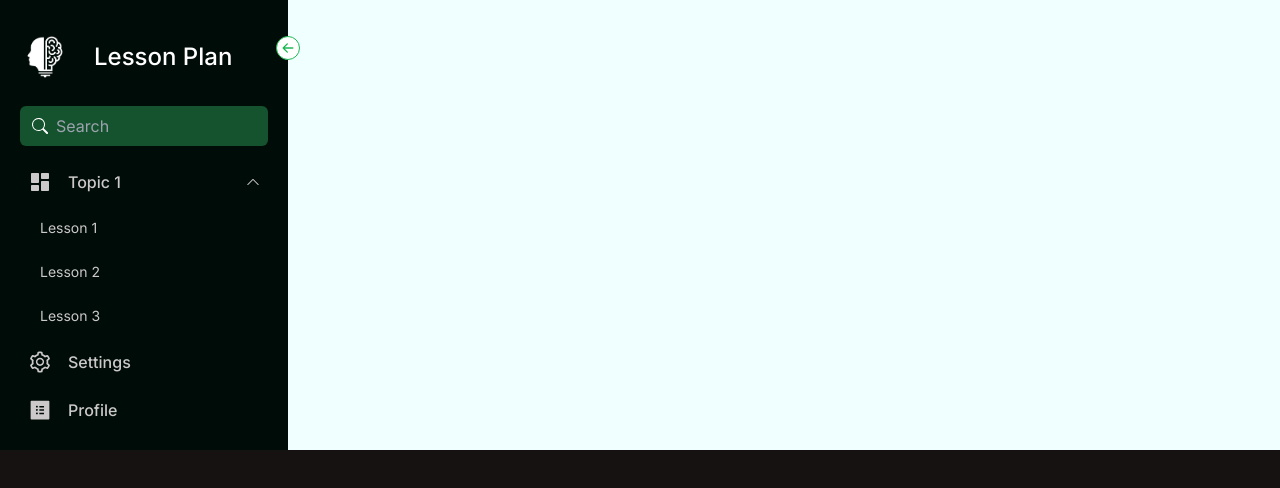
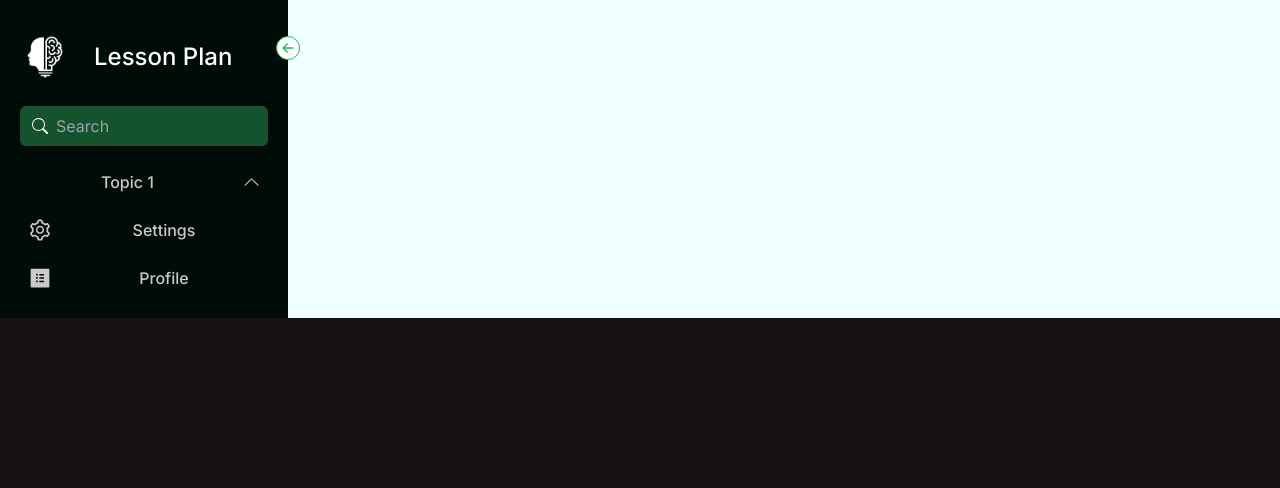
Before and after one commit to DeltaTheM2/instructr-app, a Next.js app: page /courseDashboard in a window 1280 px wide. Shown: the top 488 px of the page. Built offline with nearby package versions, Linux system fonts and the light colour scheme.

Commit message:
newLessonForm.tsx updated!

```diff
--- a/package.json
+++ b/package.json
@@ -10,6 +10,7 @@
   },
   "dependencies": {
     "axios": "^1.6.8",
+    "framer-motion": "^11.0.24",
     "next": "14.1.3",
     "openai": "^4.29.2",
     "react": "^18",
--- a/src/app/components/Layout/Sidebar/Sidebar.tsx
+++ b/src/app/components/Layout/Sidebar/Sidebar.tsx
@@ -55,54 +55,34 @@ const Sidebar: React.FC<SidebarProps> = ({ menus }) => {
             </div>
             <ul className="pt-2">
                 {menus.map((menu, index) => (
-                    <React.Fragment key={index}>
-                        <li className={`text-grey-300 text-sm flex items-center gap-x-4 cursor-pointer p-2 hover:bg-primary hover:text-secondary-content rounded-md mt-2`}>
-                            {/* Conditionally render a Link only if menu.path is defined */}
+                    <li key={index} className="text-grey-300 text-sm flex items-center gap-x-4 cursor-pointer p-2 hover:bg-primary hover:text-secondary-content rounded-md mt-2">
                         {menu.path ? (
-                                <Link href={menu.path}>
-                                    <span className="flex items-center gap-x-4 w-full">
-                                        <span className="text-2xl">{menu.icon || <RiDashboardFill/>}</span>
-                                        <span
-                                            className={`text-base font-medium flex-1 duration-200 ${!open && 'hidden'}`}>
+                            <Link href={menu.path} className="flex items-center gap-x-4 w-full">
+                                {menu.icon && <span className="text-2xl">{menu.icon}</span>}
+                                <span className={`text-base font-medium flex-1 duration-200 ${!open && 'hidden'}`}>
                     {menu.title}
-                                        </span>
-                                        {menu.subMenu && open &&
-                                            <BsChevronDown className={`${subMenuOpen && 'rotate-180'}`}
-                                                           onClick={(e) => {
-                                                               e.stopPropagation();
-                                                               setSubMenuOpen(!subMenuOpen)
-                                                           }}/>}
                 </span>
                             </Link>
                         ) : (
-                                <span className="flex items-center gap-x-4 w-full">
-                                    <span className="text-2xl">{menu.icon || <RiDashboardFill/>}</span>
+                            <button onClick={menu.action} className="flex items-center gap-x-4 w-full">
+                                {menu.icon && <span className="text-2xl">{menu.icon}</span>}
                                 <span className={`text-base font-medium flex-1 duration-200 ${!open && 'hidden'}`}>
                     {menu.title}
                 </span>
+                            </button>
+                        )}
                         {menu.subMenu && open &&
-                                        <BsChevronDown className={`${subMenuOpen && 'rotate-180'}`} onClick={(e) => {
+                            <BsChevronDown
+                                className={`text-xl cursor-pointer ${subMenuOpen && 'rotate-180'}`}
+                                onClick={(e) => {
                                     e.stopPropagation();
-                                            setSubMenuOpen(!subMenuOpen)
-                                        }}/>}
-                                </span>
-                            )}
-                        </li>
-                        {menu.subMenu && subMenuOpen && open && (
-                            <ul>
-                                {menu.subMenuItems?.map((submenuItem, submenuIndex) => (
-                                    <li key={submenuIndex}
-                                        className="text-grey-300 text-sm flex items-center gap-x-4 cursor-pointer p-2 px-5 hover:bg-primary hover:text-secondary-content rounded-md mt-2">
-                                        {/* Always use Link for subMenuItems as they are expected to have a path */}
-                                        <Link href={submenuItem.path}>
-                                            <span>{submenuItem.title}</span>
-                                        </Link>
+                                    setSubMenuOpen(!subMenuOpen);
+                                }}
+                            />
+                        }
                     </li>
                 ))}
-                            </ul>
-                        )}
-                    </React.Fragment>
-                ))}
+
             </ul>
         </div>
     );
--- a/src/app/components/newLessonForm/newLessonForm.tsx
+++ b/src/app/components/newLessonForm/newLessonForm.tsx
@@ -1,9 +1,9 @@
 const NewLessonForm = ({ isOpen, onClose }: { isOpen: boolean; onClose: () => void }) => {
-    if (!isOpen) return null;
-
     return (
-        <div className="fixed inset-0 bg-black bg-opacity-50 flex justify-center items-end">
-            <div className="w-full md:w-2/3 lg:w-1/2 bg-white rounded-t-3xl p-6 overflow-auto" style={{ maxHeight: "70%" }}>
+        <div className={`fixed inset-0 ${isOpen ? 'opacity-100' : 'opacity-0 pointer-events-none'} transition-opacity duration-500`} style={{ zIndex: 40 }}>
+            <div className="fixed inset-0 bg-black bg-opacity-50" onClick={onClose} style={{ zIndex: 50 }}></div>
+            <div className="flex justify-center items-end h-full">
+                <div className={`w-full md:w-2/3 lg:w-1/2 bg-white rounded-t-3xl p-6 overflow-auto transition-transform duration-500 ${isOpen ? 'translate-y-0' : 'translate-y-full'}`} style={{ maxHeight: "70%", zIndex: 60 }}>
                     <h2 className="text-xl font-bold mb-4">Add a New Lesson</h2>
                     {/* Your form fields here */}
                     <button
@@ -14,7 +14,7 @@ const NewLessonForm = ({ isOpen, onClose }: { isOpen: boolean; onClose: () => vo
                     </button>
                 </div>
             </div>
+        </div>
     );
 };
-
 export default NewLessonForm;
--- a/src/app/home/page.tsx
+++ b/src/app/home/page.tsx
@@ -4,6 +4,9 @@ import Sidebar from "@/app/components/Layout/Sidebar/Sidebar";
 import {AiFillProfile, AiOutlineSetting, AiFillPlusCircle} from "react-icons/ai";
 import Card from "@/app/components/Card";
 import card from "@/app/components/Card";
+import NewLessonForm from "@/app/components/newLessonForm/newLessonForm";
+import {Simulate} from "react-dom/test-utils";
+import toggle = Simulate.toggle;
 interface CardData {
     id: number;
     image: string;
@@ -14,11 +17,14 @@ interface CardData {
 
 const Home = () => {
     const [isFormOpen, SetIsFormOpen] = useState(false);
-    const toggleForm = () => SetIsFormOpen(!isFormOpen);
+    const toggleForm = () => {
+        console.log('toggling form');
+        SetIsFormOpen(!isFormOpen);
+    }
     const menus = [
         { title: 'New Lesson',
             icon: <AiFillPlusCircle/>,
-            onClick: toggleForm()
+            action: toggleForm,
         },
         { title: 'Settings', icon: <AiOutlineSetting/> },
         { title: 'Profile', icon: <AiFillProfile/> }
@@ -125,6 +131,7 @@ const Home = () => {
                     )}
                 </div>
             </div>
+            <NewLessonForm isOpen={isFormOpen} onClose={() => SetIsFormOpen(false)} />
         </>
     );
 };
```
Also changed, not shown: 1 other file (tests, documents, lock files or other folders). Lines whose indentation alone changed are shown as unchanged.
